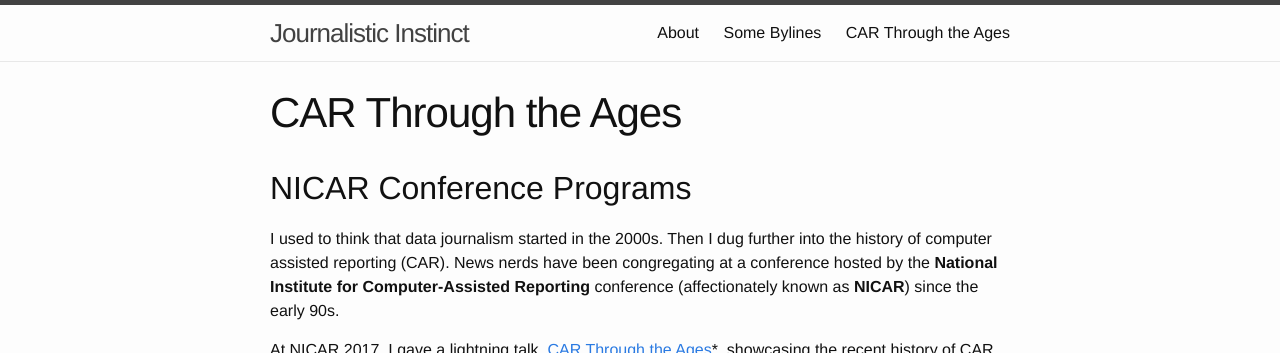
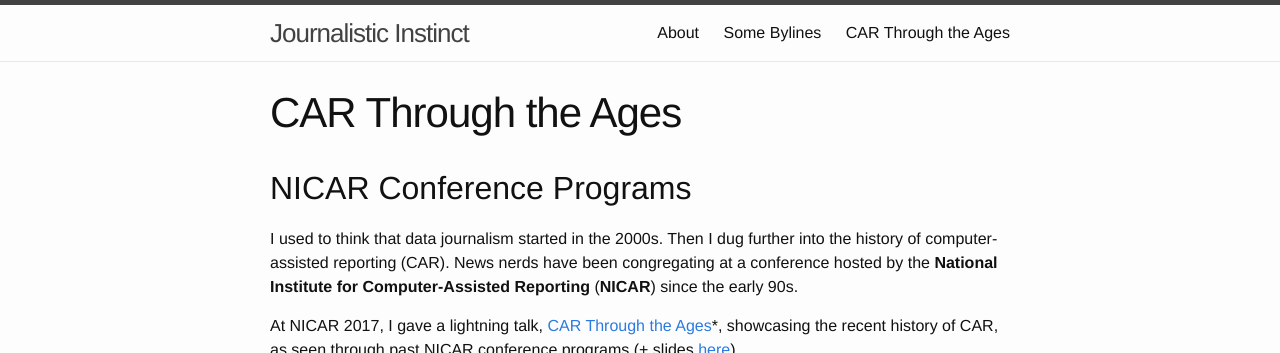
Before and after one commit to underthecurve/underthecurve.github.io, a Jekyll site: the page built from programs.md, in a window 1280 px wide and 900 px high, cut to the strip 0-353 px from the top of the window. Built offline with Jekyll 4.4.1, drawn with Linux system fonts in a browser that asks for light colours.

```diff
--- a/_layouts/page.html
+++ b/_layouts/page.html
@@ -5,6 +5,8 @@ layout: default
 
   <header class="post-header">
     <h1 class="post-title">{{ page.title }}</h1>
+
+
   </header>
 
   <div class="post-content">
--- a/programs.md
+++ b/programs.md
@@ -6,7 +6,7 @@ permalink: /nicar/
 
 ## NICAR Conference Programs
 
-I used to think that data journalism started in the 2000s. Then I dug further into the history of computer assisted reporting (CAR). News nerds have been congregating at a conference hosted by the **National Institute for Computer-Assisted Reporting** conference (affectionately known as **NICAR**) since the early 90s.
+I used to think that data journalism started in the 2000s. Then I dug further into the history of computer-assisted reporting (CAR). News nerds have been congregating at a conference hosted by the **National Institute for Computer-Assisted Reporting** (**NICAR**) since the early 90s.
 
 At NICAR 2017, I gave a lightning talk, [CAR Through the Ages](http://lightningtalks.ire.org/)*, showcasing the recent history of CAR, as seen through past NICAR conference programs (+ slides [here](http://blog.chryswu.com/2017/03/02/nicar17-slides-links-tutorials-nicar17/#zap)).
 
```
Also changed, not shown: 2 other files.
